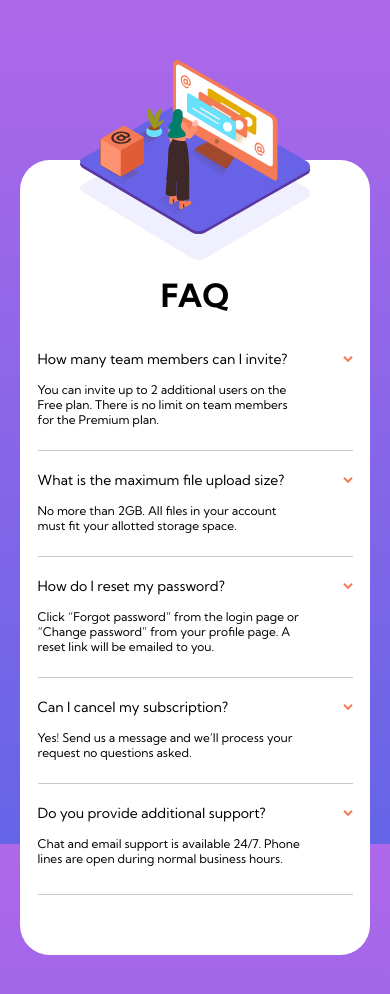
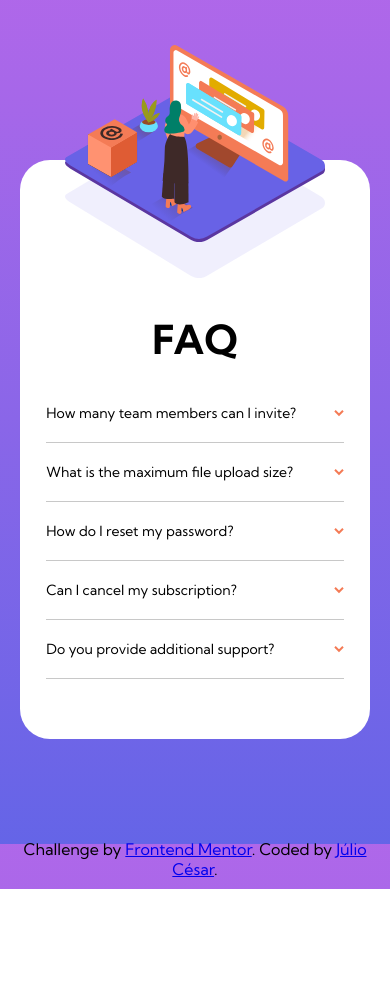
Before and after one commit to Jc3sar/Frontend-Mentor-Frontend-Mentor-Faq-accordion-card-main, a plain HTML site: page index.html in a window 390 px wide. After the commit the page ends 889 px from the top, so only its background shows below. Drawn offline with Linux system fonts and the light colour scheme.

Commit message:
adjstumetns on mobile

```diff
--- a/assets/mobileStyle.css
+++ b/assets/mobileStyle.css
@@ -9,6 +9,8 @@ body{
     width: 100%;
     display: flex;
     justify-content: center;
+    flex-direction: column;
+    align-items: center;
 }
 
 
@@ -32,34 +34,32 @@ body{
     background-repeat: no-repeat;
     background-position: 49% 20%;
     /* border: solid 1px rgb(196, 18, 121); */
-    height: 100px;
+    height: 140px;
+    /* border: solid 1px #000; */
 }
 
 
 .accordion-images__background{
     position: relative;
-    top: -100px;
+    top: -115px;
 }
 
 
 .accordion-images img{
-    width: 230px;
+    width: 260px;
 }
 
 
 /* Parte two */
 .accordion-questions{
-    width: 90%;
+    width: 85%;
     display: flex;
     flex-direction: column;
 }
 
-.accordion__question{
-    /* background-color: aqua; */
-}
 
 .accordion-questions h1{
-    font-size: 2rem;
+    font-size: 2.5rem;
     padding-top: 15px;
     margin: auto;
 }
@@ -69,6 +69,7 @@ body{
     width: 85%;
     font-size: 12px;
     margin-top: 10px;
+    color: #787887;;
 }
 
 .accordion__question h3{
@@ -87,7 +88,7 @@ button{
     align-items: center;
     width: 100%;
     border-top: solid 1px rgba(109, 109, 109, 0.377);
-    margin-top: 15px;
+    margin-top: 20px;
     padding-top: 20px;
 }
 
@@ -102,12 +103,13 @@ button{
 }
 
 .accordion__details{
-    /* display: none; */
+    display: none;
     padding: 4px 0px 8px 0px;
     transition: all .3s ease-out;
+    transition: 0.1s;
 }
 
-button:active{
+button h3:active{
     color: hsl(25, 97%, 53%);
 }
 
@@ -117,6 +119,11 @@ button:active{
 
 #accordion-answer1{
     transition: all .3s ease-in;
+}
+
+.attribution{
+    text-align: center;
+    margin-bottom: 10px;
 }
 
 /* JS FIELD */
--- a/index.html
+++ b/index.html
@@ -75,7 +75,10 @@
 
 </main>
 
-
+<footer class="attribution">
+  Challenge by <a href="https://www.frontendmentor.io?ref=challenge" target="_blank">Frontend Mentor</a>.
+  Coded by <a href="https://github.com/Jc3sar" target="_blank">Júlio César</a>.
+</footer>
 
 
 
```
